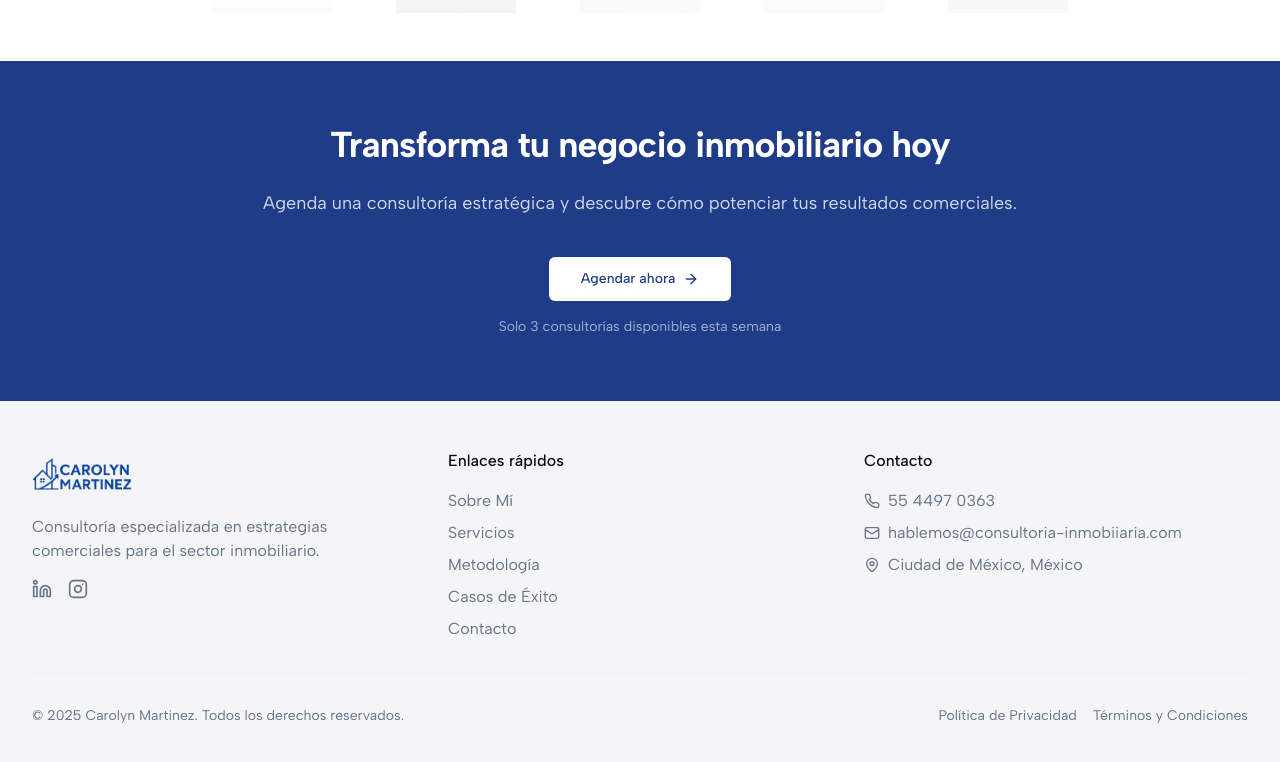
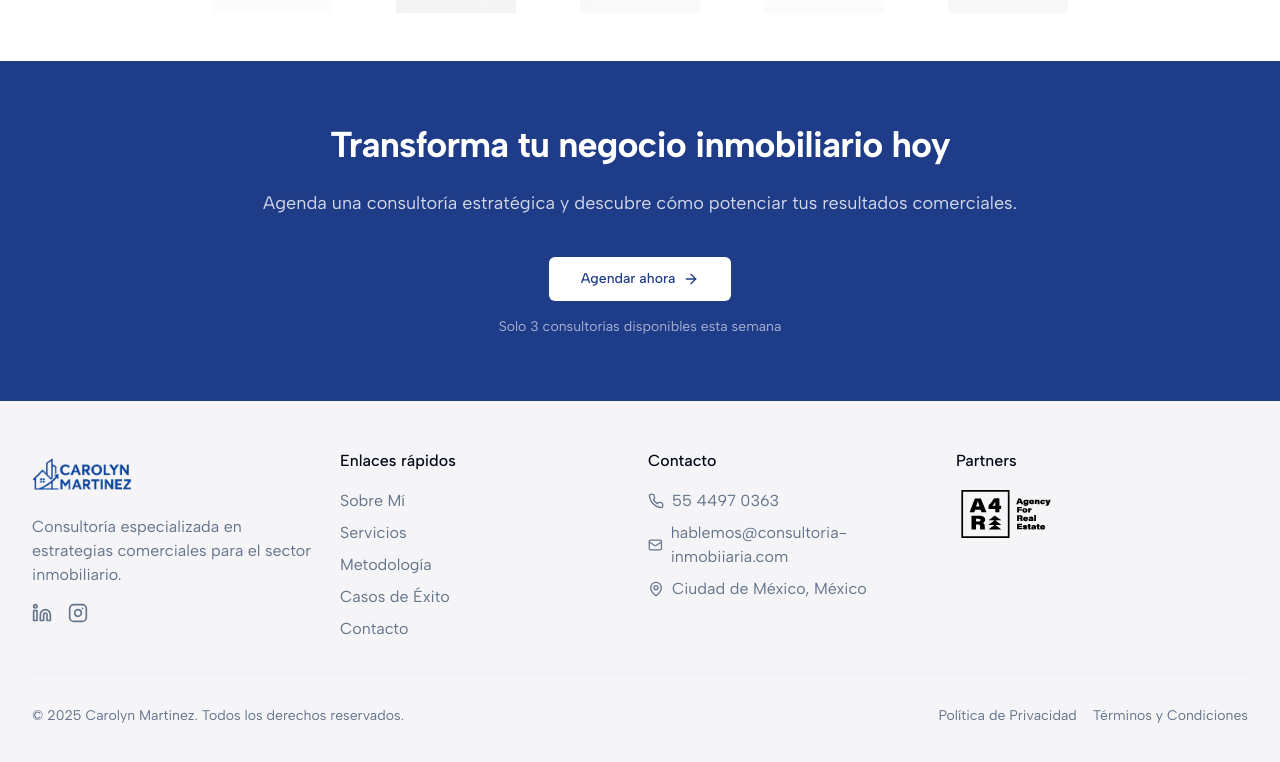
Before and after one commit to Nancy2096/carolyne, a Next.js app: page / in a window 1280 px wide. Shown: the part 6495-7257 px from the top of the page. Built offline with nearby package versions, Linux system fonts and the light colour scheme.

Commit message:
Anexar partner

```diff
--- a/app/page.tsx
+++ b/app/page.tsx
@@ -1011,7 +1011,7 @@ export default function Home() {
 
       <footer className="bg-[#F5F5F7] py-12">
         <div className="container">
-          <div className="grid gap-8 md:grid-cols-3">
+          <div className="grid gap-4 md:grid-cols-4">
             <div>
               <div className="flex items-center gap-2 mb-4">
               <div className="relative h-[50px] w-[100px]">
@@ -1075,6 +1075,24 @@ export default function Home() {
                   <span>Ciudad de México, México</span>
                 </p>
               </div>
+
+            </div>
+            <div>
+              <h3 className="font-medium mb-4">Partners</h3>
+              <div className="space-y-2">
+                <div className="relative h-[50px] w-[100px]">
+                <a href="https://agency4realestate.com/" target="_blank">
+                  <Image
+                    src="/A4R.svg"
+                    alt="Carolyn Martinez"
+                    fill
+                    style={{ objectFit: "contain" }}
+                    priority
+                  />
+                </a>
+                </div>
+              </div>
+
             </div>
           </div>
           <div className="border-t border-border/40 mt-8 pt-8 flex flex-col md:flex-row justify-between items-center">
```
Also changed, not shown: public/A4R.svg (added).
